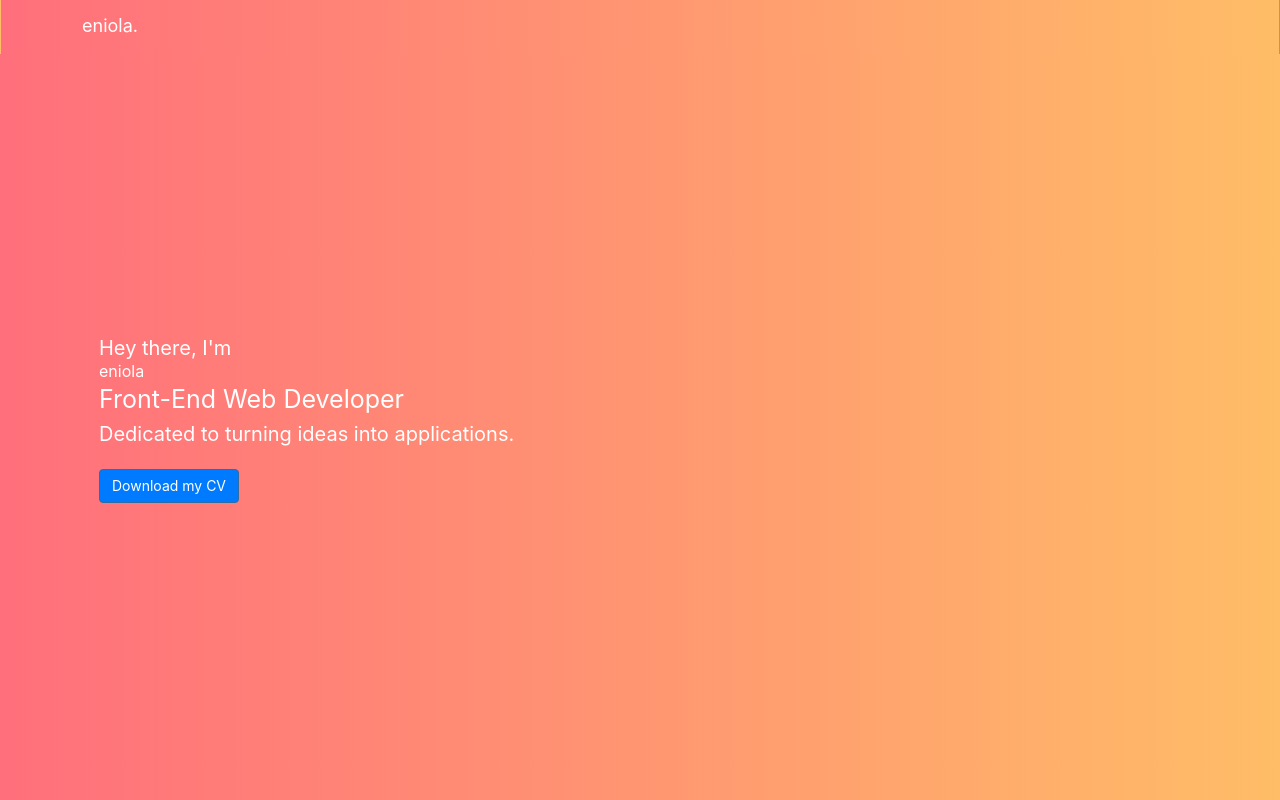
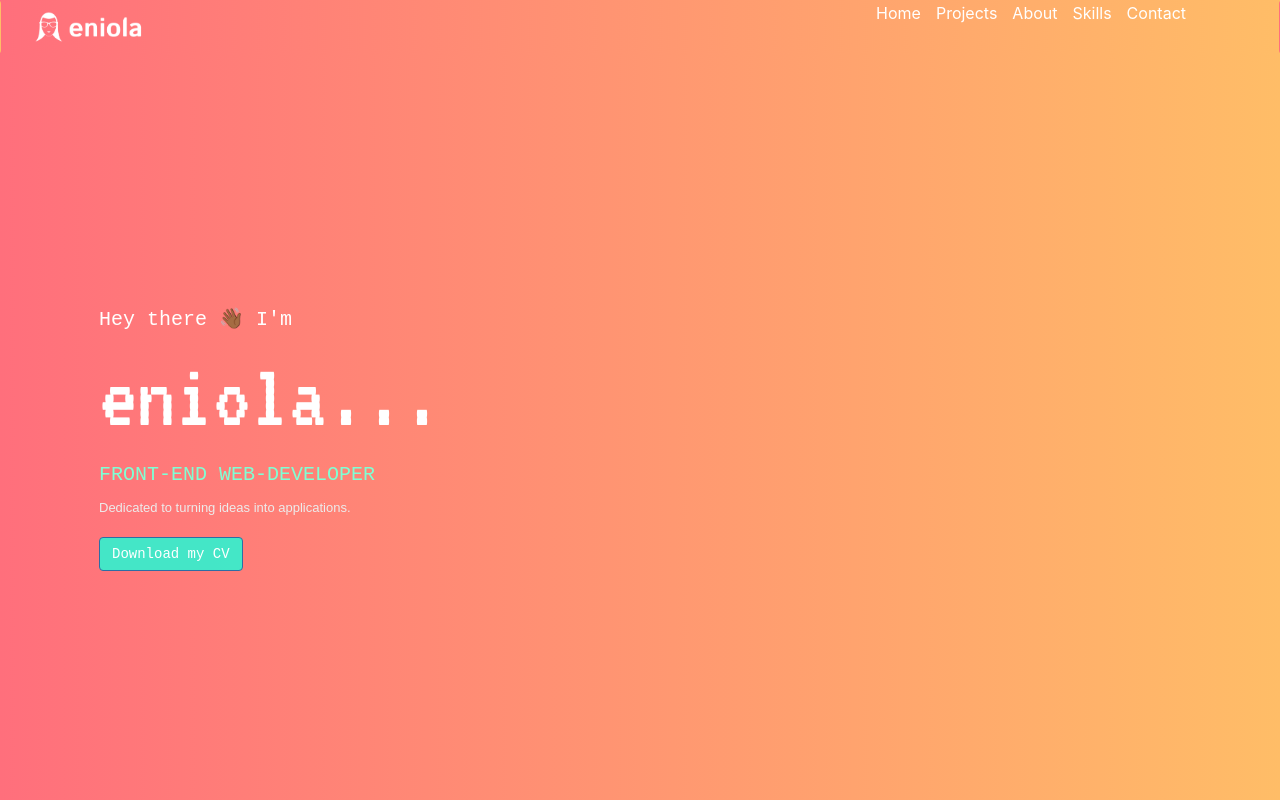
Before and after one commit to eniolaxo/eniolas-portfolio, a website: page index.html in a window 1280 px wide. Shown: the top 800 px of the page. Drawn offline with nearby package versions, Linux system fonts and the light colour scheme.

Commit message:
making aesthetic changes

```diff
--- a/CSS/style.css
+++ b/CSS/style.css
@@ -1,22 +1,45 @@
-/* styles.css */
-/* h1 {
-  font-size: 100
-} */
 
 body {
   background-image: linear-gradient(to right, #ff6f7c, #ffbd67);
 }
 
+/* ------------------------------------------------------------------------------------- */
+
 /* Navbar styling */
 .navbar {
   background-image: linear-gradient(to right, #ff6f7c, #ffbd67);
-  margin-bottom: 0px;
-  border-radius: 0px;
+  color: #fff; /* White text */
+  position: relative; /* Add relative positioning to the navbar */
+}
+
+.eniola-logo {
+  height: 65px; /* Adjust the height of the logo as needed */
+  position: absolute; /* Add absolute positioning to the logo */
+  top: 50%; /* Position the logo 50% from the top of the navbar */
+  transform: translateY(-50%); /* Vertically center the logo */
+  left: -55px; /* Position the logo 15px from the left edge of the navbar */
 }
 
 .navbar-brand {
-  color: #fff; /* White text */
+  padding: 0;
 }
+
+.navbar-nav {
+  flex-direction: row; /* Display the menu items in a row */
+}
+
+.nav-item {
+  margin-right: 15px; /* Adjust the spacing between links as needed */
+}
+
+.nav-link {
+  color: #fff; /* Set link color to white */
+  text-decoration: none; /* Remove underline */
+}
+
+
+/* ------------------------------------------------------------------------------------- */
+
 
 /* Jumbotron section styling */
 .jumbotron-section {
@@ -35,20 +58,42 @@ body {
 
 .hello-opener {
   font-size: 20px;
+  font-family: monospace;
+  margin-bottom: 10px;
+
+}
+
+.my-name {
+font-size: 95px;
+font-family: VT323;
+margin-bottom: 10px;
 }
 
 .dev-opener {
-  font-size: 25px;
+  font-size: 20px;
+  font-family: monospace;
+color: aquamarine;
+margin-bottom: 8px;
 }
 
 .quote-opener {
-  font-size: 20px;
+  font-size: 13px;
+  color: rgb(237, 235, 235);
+  font-family: Calibre-Regular, sans-serif;
 }
 
+
+
 .btn-primary {
-  margin-top: 20px; /* Add some space between the text and button */
+  margin-top:20px;
+  background-color: rgba(40, 247, 212, 0.865) !important; /* Custom color that complements the background */
+  color: #fff; /* White text */
+  font-family: monospace;
 }
 
+
+
+/* ------------------------------------------------------------------------------------- */
 
 /* Project section styling */
 #projects {
@@ -103,6 +148,10 @@ body {
   color: #fff; /* Customize the text color on hover */
 }
 
+
+/* ------------------------------------------------------------------------------------- */
+
+
 /* About Me section styling */
 #about {
   padding: 6rem 0;
@@ -136,6 +185,8 @@ body {
 .about-me {
   font-size: 16px !important;
 }
+
+/* ------------------------------------------------------------------------------------- */
 
 
 /* Technical Skills Section styling */
@@ -192,6 +243,8 @@ body {
   visibility: visible;
 }
 
+
+
 /* Elaborate animation: Bounce effect */
 @keyframes bounce {
   0%,
@@ -208,6 +261,11 @@ body {
 }
 
 
+/* ------------------------------------------------------------------------------------- */
+
+
+
+
 footer {
   background-image: linear-gradient(to right, #ff6f7c, #ffbd67);
 }
--- a/Javascript/script.js
+++ b/Javascript/script.js
@@ -1,30 +1,38 @@
-// script.js
-document.addEventListener("DOMContentLoaded", function () {
-  const sections = document.querySelectorAll(".section");
-  let currentSection = 0;
-  let isScrolling = false;
+// // script.js
+// document.addEventListener("DOMContentLoaded", function () {
+//   const sections = document.querySelectorAll(".section");
+//   let currentSection = 0;
+//   let isScrolling = false;
 
-  function scrollToSection(index) {
-    if (index < 0 || index >= sections.length) return;
+//   function scrollToSection(index) {
+//     if (index < 0 || index >= sections.length) return;
 
-    const targetSection = sections[index];
-    targetSection.scrollIntoView({ behavior: "smooth" });
-  }
+//     const targetSection = sections[index];
+//     targetSection.scrollIntoView({ behavior: "smooth" });
+//   }
 
-  function handleScroll() {
-    if (!isScrolling) {
-      isScrolling = true;
+//   function handleScroll() {
+//     if (!isScrolling) {
+//       isScrolling = true;
 
-      // Wait for 100ms to prevent multiple scrolls firing at once
-      setTimeout(function () {
-        const delta = (window.innerHeight * 0.7) / Math.abs(window.innerHeight * 0.7);
-        currentSection -= delta;
-        scrollToSection(Math.round(currentSection));
+//       // Wait for 100ms to prevent multiple scrolls firing at once
+//       setTimeout(function () {
+//         const delta = (window.innerHeight * 0.7) / Math.abs(window.innerHeight * 0.7);
+//         currentSection -= delta;
+//         scrollToSection(Math.round(currentSection));
 
-        isScrolling = false;
-      }, 100);
-    }
-  }
+//         isScrolling = false;
+//       }, 100);
+//     }
+//   }
 
-  window.addEventListener("wheel", handleScroll);
-});
+//   window.addEventListener("wheel", handleScroll);
+// });
+
+
+// const menuIcon = document.querySelector(".menu-icon");
+// const menuItems = document.querySelector(".menu-items");
+
+// menuIcon.addEventListener("click", () => {
+//   menuItems.classList.toggle("collapsed");
+// });
--- a/index.html
+++ b/index.html
@@ -10,6 +10,9 @@
 
 <link rel="stylesheet" href="https://cdnjs.cloudflare.com/ajax/libs/font-awesome/6.0.0-beta3/css/all.min.css">
 
+<link rel="preconnect" href="https://fonts.googleapis.com">
+<link rel="preconnect" href="https://fonts.gstatic.com" crossorigin>
+<link href="https://fonts.googleapis.com/css2?family=Merienda:wght@400;700&family=VT323&display=swap" rel="stylesheet">
 
   <!-- My CSS -->
  <link rel="stylesheet" href="../eniolas-portfolio/CSS/style.css">
@@ -21,17 +24,44 @@
 <!-- Navbar -->
 <nav class="navbar navbar-dark bg-dark">
   <div class="container">
-    <a class="navbar-brand" href="#">eniola.</a>
+    <a class="navbar-brand" href="#">
+      <img class="eniola-logo" src="./Images/eniola-logo.png" alt="Eniola">
+    </a>
+    <ul class="navbar-nav ml-auto">
+      <li class="nav-item">
+        <a class="nav-link" href="#">Home</a>
+      </li>
+      <li class="nav-item">
+        <a class="nav-link" href="#projects">Projects</a>
+      </li>
+      <li class="nav-item">
+        <a class="nav-link" href="#about">About</a>
+      </li>
+      <li class="nav-item">
+        <a class="nav-link" href="#skills">Skills</a>
+      </li>
+      <li class="nav-item">
+        <a class="nav-link" href="#contact">Contact</a>
+      </li>
+    </ul>
   </div>
 </nav>
+
+
+
+
+
+
+
+
 
 <!-- Jumbotron Section -->
 <section class="jumbotron-section">
   <div class="container">
     <div class="jumbotron-content">
-      <p class="hello-opener">Hey there, I'm</p>
-      <h1>eniola</h1>
-      <p class="dev-opener">Front-End Web Developer</p>
+      <p class="hello-opener">Hey there 👋🏾 I'm</p>
+      <h1 class="my-name">eniola...</h1>
+      <p class="dev-opener">FRONT-END WEB-DEVELOPER</p>
       <p class="quote-opener">Dedicated to turning ideas into applications.</p>
       <a href="./Eniola Adebayo CV NEW (July 2023).pdf" target="_blank" class="btn btn-primary">Download my CV</a>
     </div>
@@ -207,6 +237,6 @@
 
 
 <!-- Link your custom JavaScript file here -->
-<script src="../eniolas-portfolio/Javascript/script.js"></script>
+<script src="./Javascript/script.js"></script>
 </body>
 </html>
```
